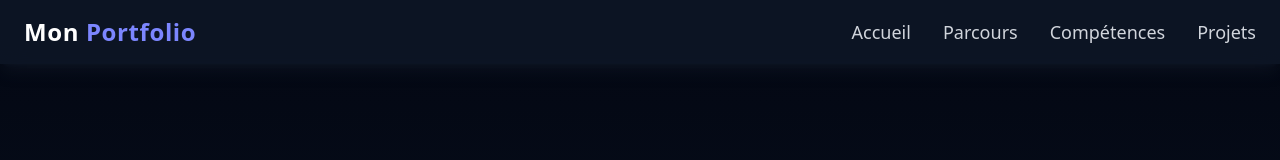
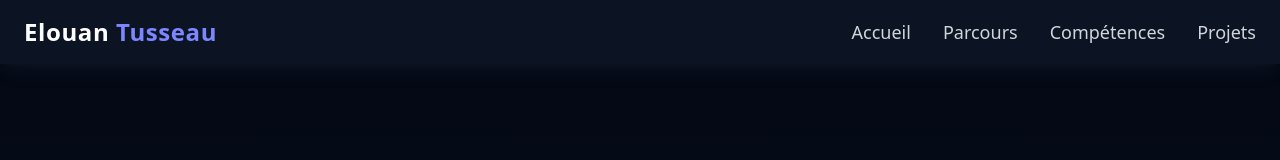
Before and after one commit to TusseauElouan/Portfolio-React, a React (Vite) app: page / in a window 1280 px wide. Shown: the top 160 px of the page. Built offline with nearby package versions, Linux system fonts and the light colour scheme.

Commit message:
Update Header.jsx

```diff
--- a/src/components/Header.jsx
+++ b/src/components/Header.jsx
@@ -24,7 +24,7 @@ function Header() {
         <nav className="fixed w-full top-0 py-4 px-6 bg-gray-900/80 backdrop-blur-md flex justify-between items-center z-50 shadow-lg shadow-gray-800/30">
             {/* Logo */}
             <a href="#" className="text-white text-2xl font-semibold tracking-wide">
-            Mon<span className="text-indigo-400"> Portfolio</span>
+            Elouan<span className="text-indigo-400"> Tusseau</span>
             </a>
 
             {/* Desktop Menu */}
```
